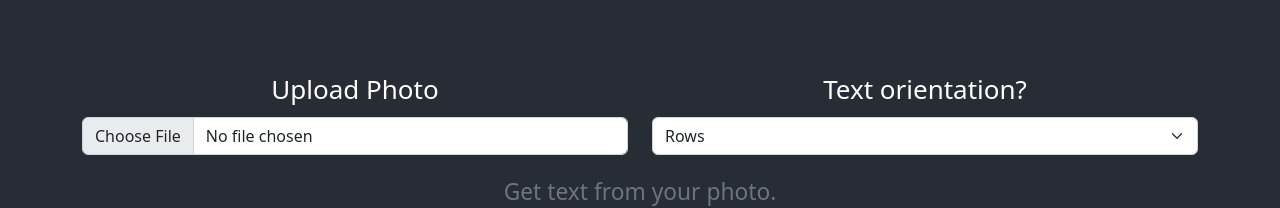
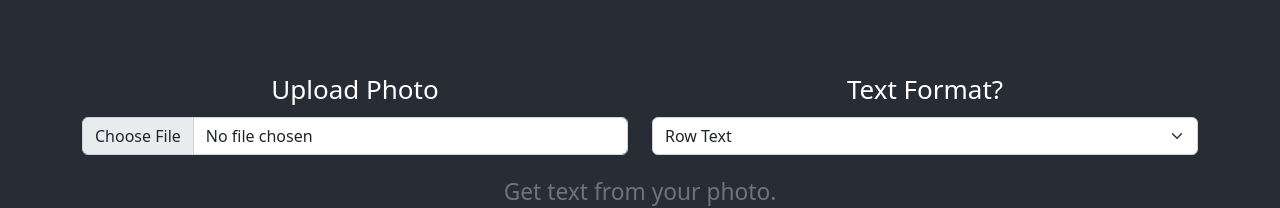
Before and after one commit to Ayoitsjason/Python_OCR, a React (Create React App) app in the folder tippin_frontend/portal/: page / in a window 1280 px wide. Shown: the part 260-468 px from the top of the page. Built offline with nearby package versions, Linux system fonts and the light colour scheme.

Commit message:
Frontend (refactor): made changes to front end text format options for scanning img

```diff
--- a/tippin_frontend/portal/src/components/PayrollImageForm.js
+++ b/tippin_frontend/portal/src/components/PayrollImageForm.js
@@ -45,10 +45,13 @@ function FileUploadForm() {
             <Form.Control name="file" type="file" onChange={handleFileChange} />
           </Form.Group>
           <Form.Group as={Col}>
-            <Form.Label>Text orientation?</Form.Label>
-            <Form.Select name="orientation">
-              <option>Rows</option>
-              <option>Columns</option>
+            <Form.Label>Text Format?</Form.Label>
+            <Form.Select name="format">
+              <option>Row Text</option>
+              <option>Column Text</option>
+              <option>Block Text</option>
+              <option>Single Text Line</option>
+              <option>Single Word</option>
             </Form.Select>
           </Form.Group>
         </Row>
```
Also changed, not shown: 2 other files (tests, documents, lock files or other folders).
